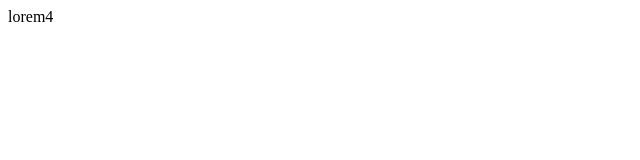
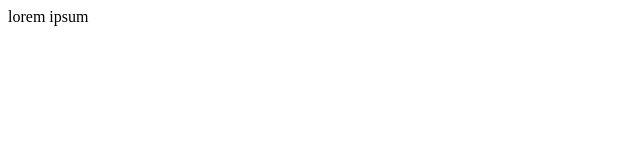
Before and after one commit to Shiptri/demo_repo, a plain HTML site: page indexFirst.html in a window 1280 px wide. Shown: the full height of the page, 0-640 px from the left. Drawn offline with Linux system fonts and the light colour scheme.

Commit message:
Changed paragraph 1 in indexFirst.html

```diff
--- a/indexFirst.html
+++ b/indexFirst.html
@@ -1,7 +1,7 @@
 <html>
 <title>This is my first git nano file</title>
 <body>
-<p>lorem4</p>
+<p>lorem ipsum</p>
 
 </body>
 </html>
```
